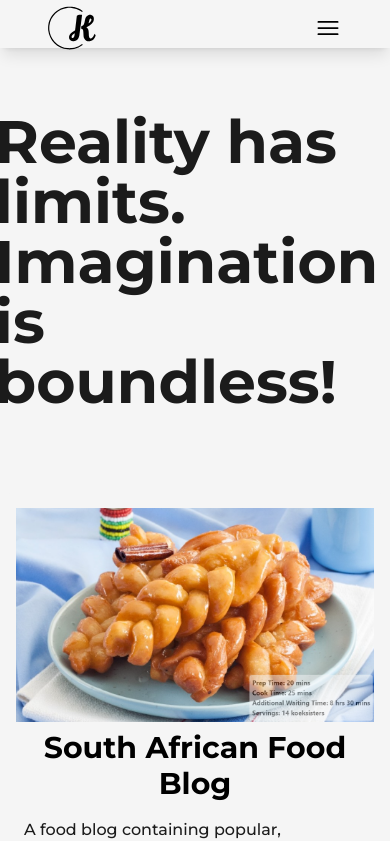
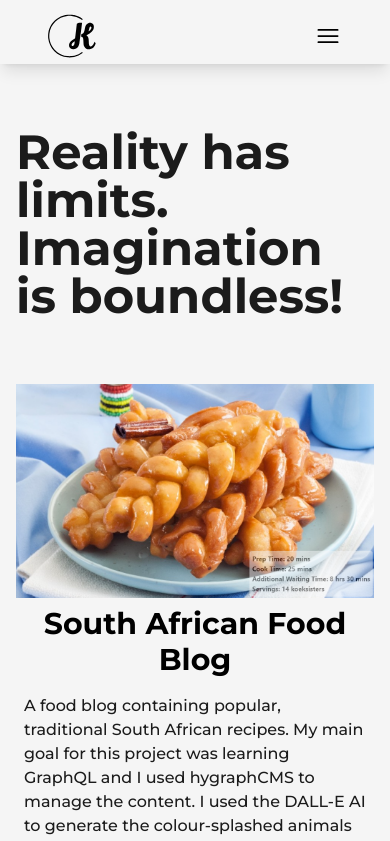
Before and after one commit to kiminel/portfolio, a Next.js app: page /projects in a window 390 px wide. Shown: the top 841 px of the page. Built offline with nearby package versions, Linux system fonts and the light colour scheme.

Commit message:
styling: responsive and desktop updates

```diff
--- a/src/components/About.js
+++ b/src/components/About.js
@@ -58,7 +58,7 @@ const About = () => {
         <div className="absolute top-0 -right-5 -z-10 w-[102%] h-[103%] rounded-2xl bg-dark dark:bg-light" />
 
         <div className="w-full flex flex-col justify-center items-center">
-          <AnimatedText text={'Hello World!'} className="mb-4 dark:text-light text-center" />
+          <AnimatedText text={'Hello World!'} className="mb-4 dark:text-light text-center text-5xl lg:text-6xl" />
           <Image
             className="w-auto max-h-[600px] rounded-2xl cursor-pointer"
             onMouseOver={() => setPic(true)}
--- a/src/components/Hero.js
+++ b/src/components/Hero.js
@@ -8,7 +8,7 @@ import NewTabArrow from '@/components/icons/NewTabArrow'
 const Hero = () => {
   return (
     <div className="grid grid-cols-1 xl:grid-cols-2 space-y-6">
-      <div className="lg:pt-24 col-span-1 flex justify-center xl:justify-end">
+      <div className="lg:pt-36 col-span-1 flex justify-center xl:justify-end">
         <Image
           src={profilePic}
           alt="Kimi Nel"
@@ -21,9 +21,9 @@ const Hero = () => {
         <div className="flex flex-col md:px-12 lg:px-0">
           <AnimatedText
             text={'Developing Your Visions'}
-            className="flex flex-wrap justify-start px-8 text-3xl text-center"
+            className="flex flex-wrap text-5xl lg:text-6xl justify-center px-8 text-center"
           />
-          <p className="my-4 text-base font-medium px-4 lg:px-0 text-center dark:text-light">
+          <p className="my-8 text-base md:text-lg font-medium px-4 lg:px-0 text-center dark:text-light">
             I am a passionate, enthusiastic and eager developer with 2+ years experience. I enjoy
             all creative challenges and will make your design dreams come true!
           </p>
--- a/src/components/Skills.js
+++ b/src/components/Skills.js
@@ -5,7 +5,7 @@ import { motion } from 'framer-motion'
 const Skills = () => {
   return (
     <>
-      <h2 className="w-full font-bold lg:mt-40 mt-12 lg:pt-40 lg:mb-8 text-5xl lg:text-8xl text-center dark:text-light">
+      <h2 className="w-full font-bold lg:mt-44 mt-12 lg:pt-40 lg:mb-8 text-5xl lg:text-7xl text-center dark:text-light">
         Skills
       </h2>
 
--- a/src/components/elements/AnimatedText.js
+++ b/src/components/elements/AnimatedText.js
@@ -29,9 +29,9 @@ const singleWord = {
 
 export const AnimatedText = ({ text, className = "" }) => {
   return (
-    <div className="w-full mx-auto flex items-center justify-center">
+    <div className="w-full mx-auto">
       <motion.h1
-        className={`inline-block w-full text-dark font-bold text-6xl justify-center dark:text-light ${className}`}
+        className={`inline-block w-full text-dark font-bold dark:text-light ${className}`}
         variants={quote}
         initial="initial"
         animate="animate"
--- a/src/components/layout/Navbar.js
+++ b/src/components/layout/Navbar.js
@@ -21,7 +21,7 @@ const Navbar = () => {
   }
 
   return (
-    <header className="w-full px-32 py-6 font-medium flex items-center justify-between dark:border-b dark:border-light sticky top-0 z-50 bg-light dark:bg-dark shadow-lg">
+    <header className="w-full px-32 py-8 font-medium flex items-center justify-between dark:border-b dark:border-light sticky top-0 z-50 bg-light dark:bg-dark shadow-lg">
       <div className="absolute left-12 flex items-center justify-center mt-2">
         {!isOpen && (
           <Link href={'/'}>
--- a/src/pages/projects.js
+++ b/src/pages/projects.js
@@ -10,14 +10,14 @@ const Projects = () => {
   return (
     <>
       <div className="w-full mb-16 flex flex-col items-center justify-center mt-16 lg:pt-40">
-        <div className="pb-12">
+        <div className="pb-8">
           <AnimatedText
             text={'Reality has limits. Imagination is boundless!'}
-            className="lg:text-center"
+            className="lg:text-center px-4 text-5xl lg:text-6xl"
           />
         </div>
 
-        <div className="grid grid-cols-2 gap-8 lg:gap-24 mt-8">
+        <div className="grid grid-cols-2 gap-8 lg:gap-24 mt-4">
           <div className="col-span-2 xl:col-span-1">
             <Project
               image={saFoodBlogCoverImage}
```
